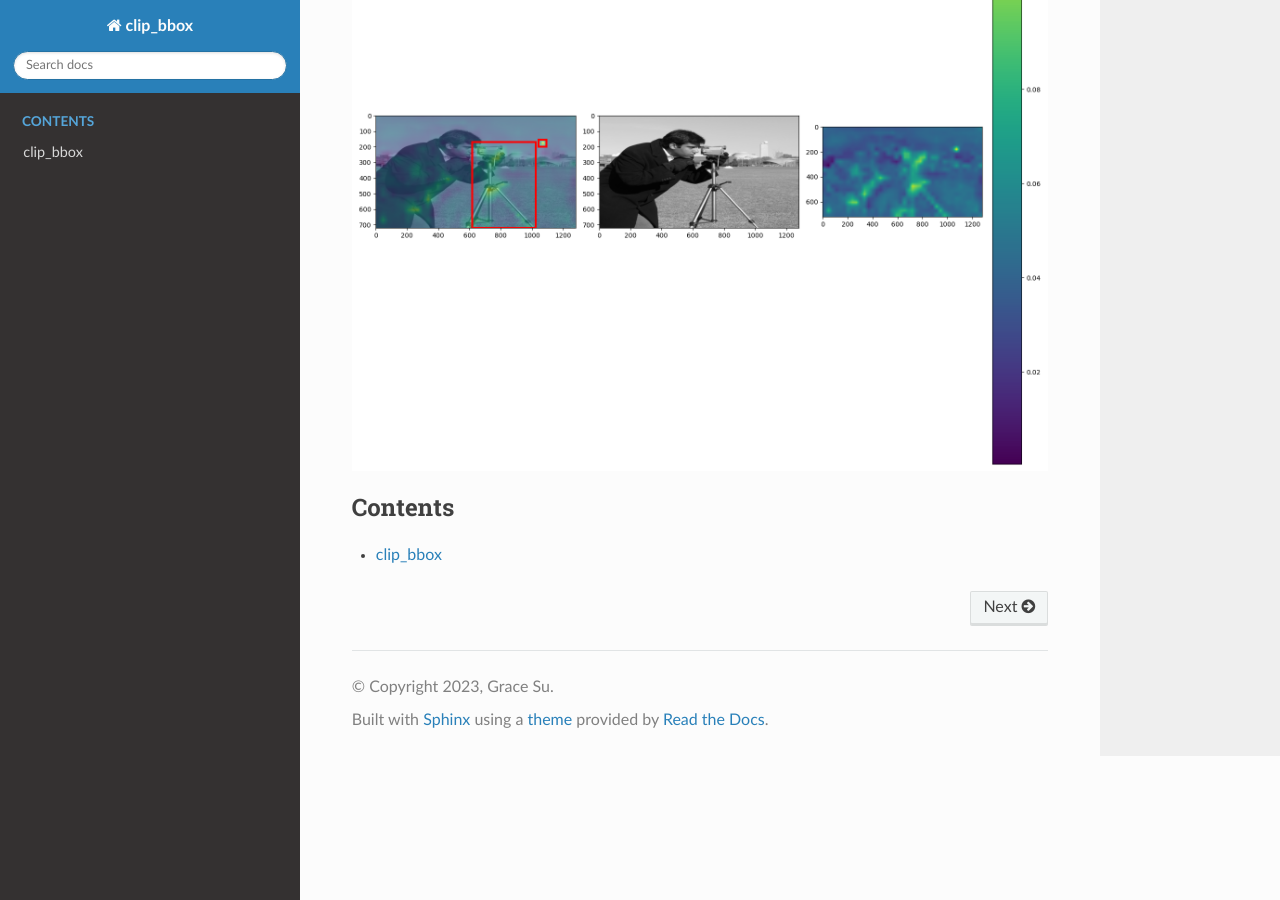
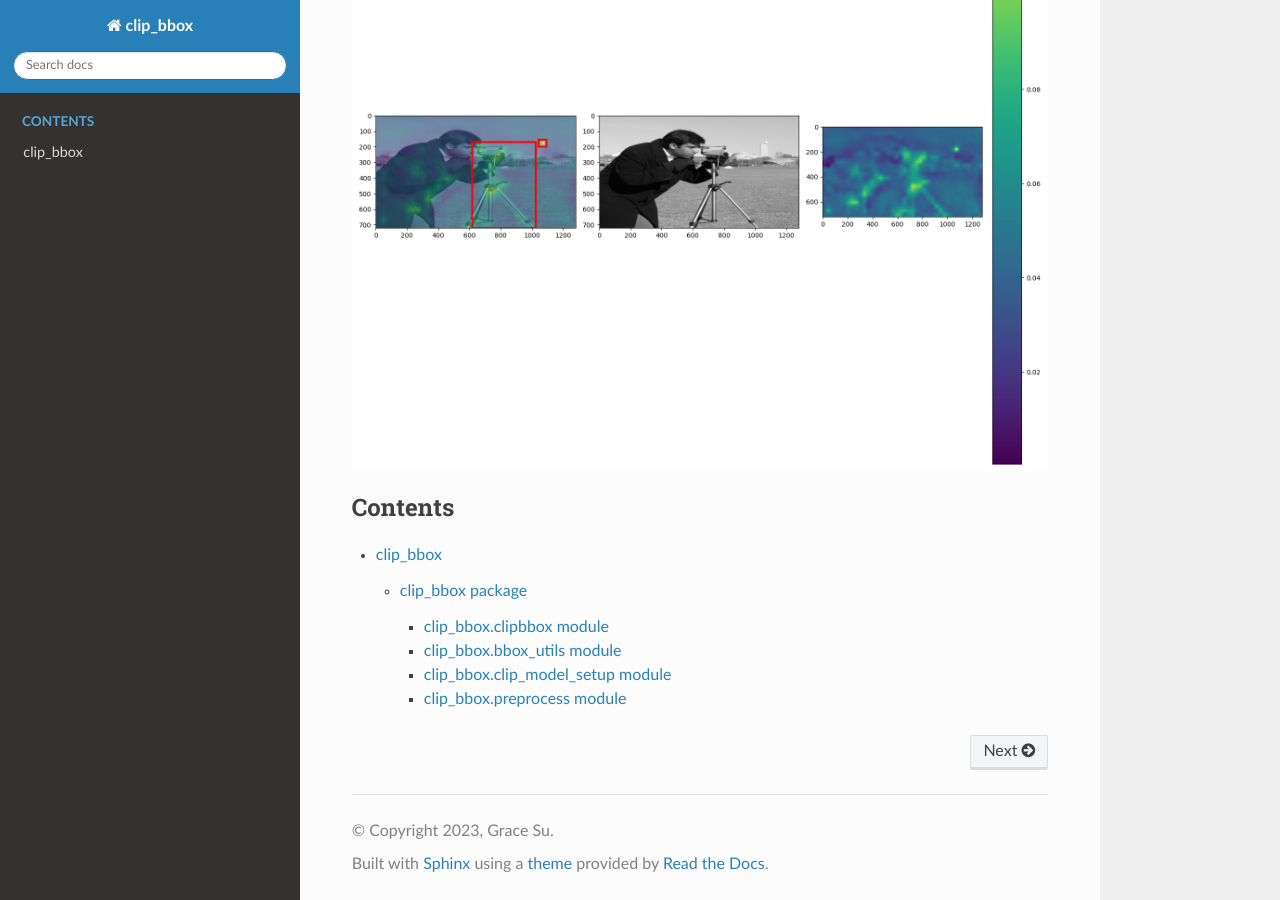
Before and after one commit to graceduansu/clip_bbox, a Sphinx documentation site: the page built from docs/source/index.md, in a window 1280 px wide and 900 px high, scrolled down 1064 px. Built offline with Sphinx 7.4.7 and the Read the Docs theme 2.0.0, drawn with Linux system fonts in a browser that asks for light colours.

Commit message:
Fix autodocs and imports (#19)
* Change to relative imports

* fix autodocs

```diff
--- a/docs/source/clip_bbox.rst
+++ b/docs/source/clip_bbox.rst
@@ -1,21 +1,35 @@
 clip_bbox package
-====================
+================================
 
-Submodules
-----------
 
-clip_bbox.clip_bbox module
---------------------------------
+clip_bbox.clipbbox module
+---------------------------------------------
 
-.. automodule:: clip_bbox.clip_bbox
+.. automodule:: clip_bbox.clipbbox
    :members:
    :undoc-members:
    :show-inheritance:
 
-Module contents
----------------
+clip_bbox.bbox_utils module
+---------------------------------------------
 
-.. automodule:: clip_bbox
+.. automodule:: clip_bbox.bbox_utils
    :members:
    :undoc-members:
    :show-inheritance:
+
+clip_bbox.clip_model_setup module
+---------------------------------------------
+
+.. automodule:: clip_bbox.clip_model_setup
+   :members:
+   :undoc-members:
+   :show-inheritance:
+
+clip_bbox.preprocess module
+---------------------------------------------
+
+.. automodule:: clip_bbox.preprocess
+   :members:
+   :undoc-members:
+   :show-inheritance:
```
Also changed, not shown: docs/source/index.md (+1 -1 lines), 6 other files.
